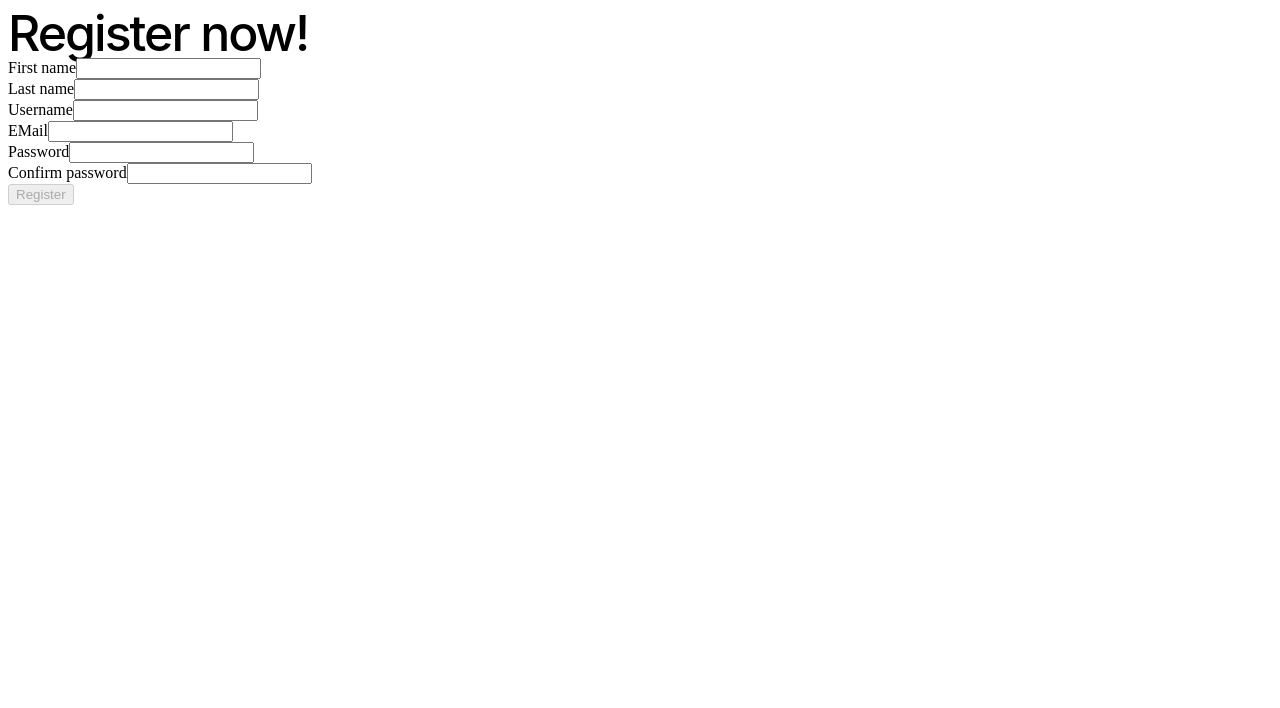
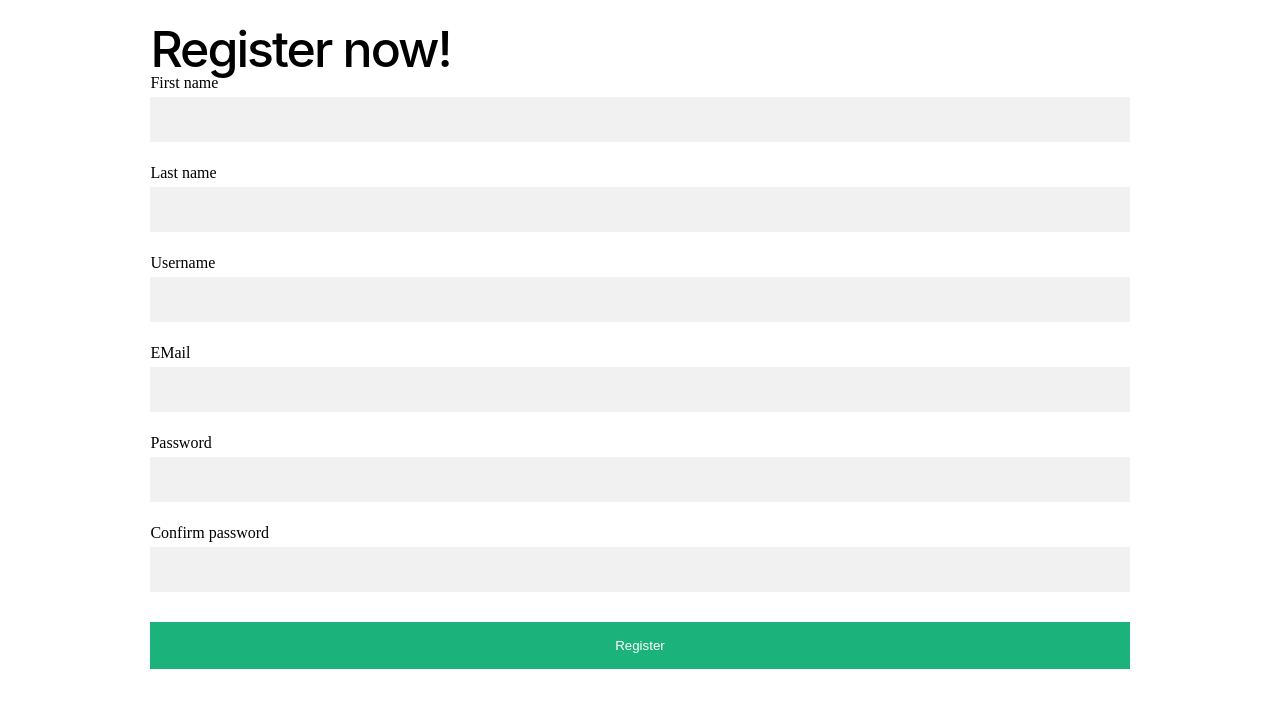
Before and after one commit to Dedda/farme.rs, an Angular app in the folder web/: page /register in a window 1280 px wide. Shown: the top 708 px of the page. Built offline with nearby package versions, Linux system fonts and the light colour scheme.

Commit message:
most basic css style from w3 example

```diff
--- a/web/src/app/component/register-page/register-page.component.css
+++ b/web/src/app/component/register-page/register-page.component.css
@@ -0,0 +1,56 @@
+* {box-sizing: border-box}
+
+/* Add padding to containers */
+.container {
+    padding: 16px;
+    width: 80%;
+    margin: auto;
+}
+
+/* Full-width input fields */
+input[type=text], input[type=password], input[type=email] {
+    width: 100%;
+    padding: 15px;
+    margin: 5px 0 22px 0;
+    display: inline-block;
+    border: none;
+    background: #f1f1f1;
+}
+
+input[type=text]:focus, input[type=password]:focus, input[type=email]:focus {
+    background-color: #ddd;
+    outline: none;
+}
+
+/* Overwrite default styles of hr */
+hr {
+    border: 1px solid #f1f1f1;
+    margin-bottom: 25px;
+}
+
+/* Set a style for the submit/register button */
+.registerbtn {
+    background-color: #04AA6D;
+    color: white;
+    padding: 16px 20px;
+    margin: 8px 0;
+    border: none;
+    cursor: pointer;
+    width: 100%;
+    opacity: 0.9;
+}
+
+.registerbtn:hover {
+    opacity:1;
+}
+
+/* Add a blue text color to links */
+a {
+    color: dodgerblue;
+}
+
+/* Set a grey background color and center the text of the "sign in" section */
+.signin {
+    background-color: #f1f1f1;
+    text-align: center;
+}
--- a/web/src/app/component/register-page/register-page.component.html
+++ b/web/src/app/component/register-page/register-page.component.html
@@ -1,3 +1,4 @@
+<div class="container">
     <h1>Register now!</h1>
 
     <form>
@@ -57,8 +58,10 @@
         </div>
         <div>
             <button
+                class="registerbtn"
                 [disabled]="submitting || !validate()"
                 (click)="registerAction()"
                 type="button">Register</button>
         </div>
     </form>
+</div>
```
Lines whose indentation alone changed are shown as unchanged.
